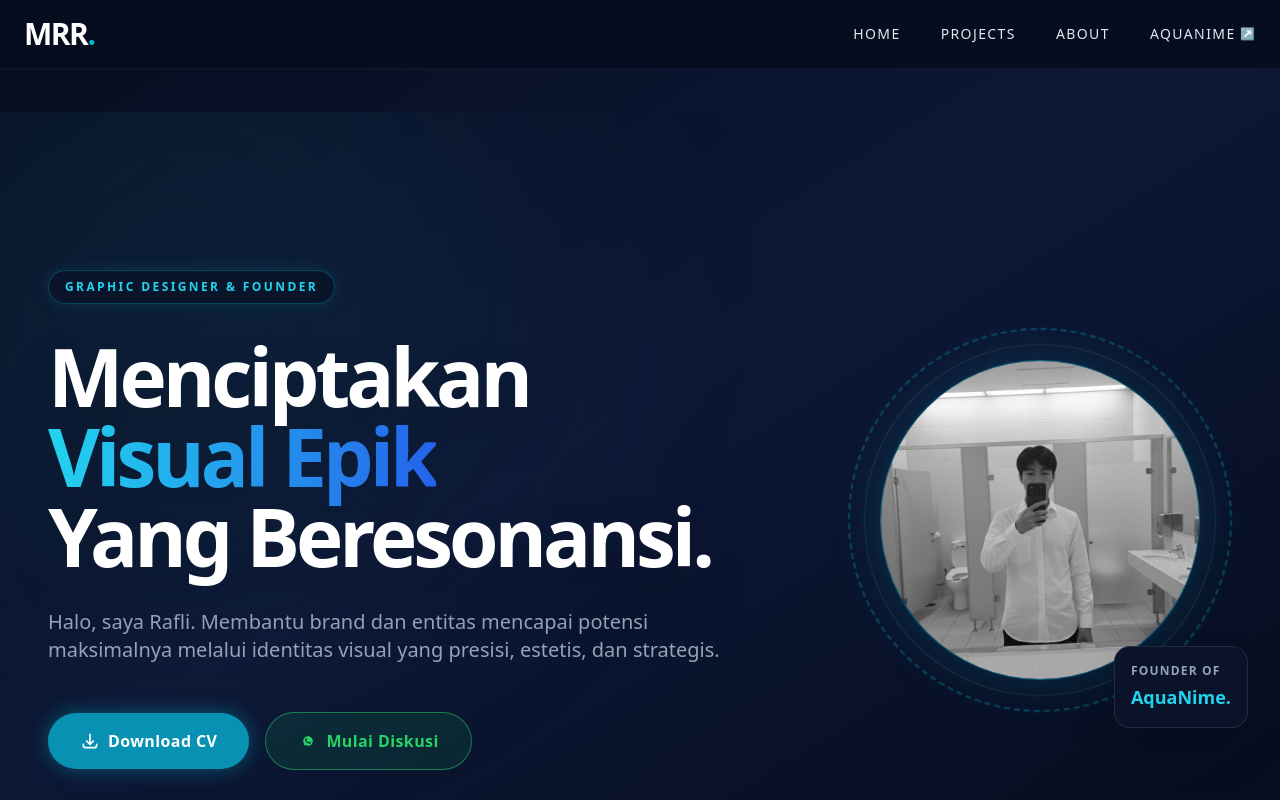
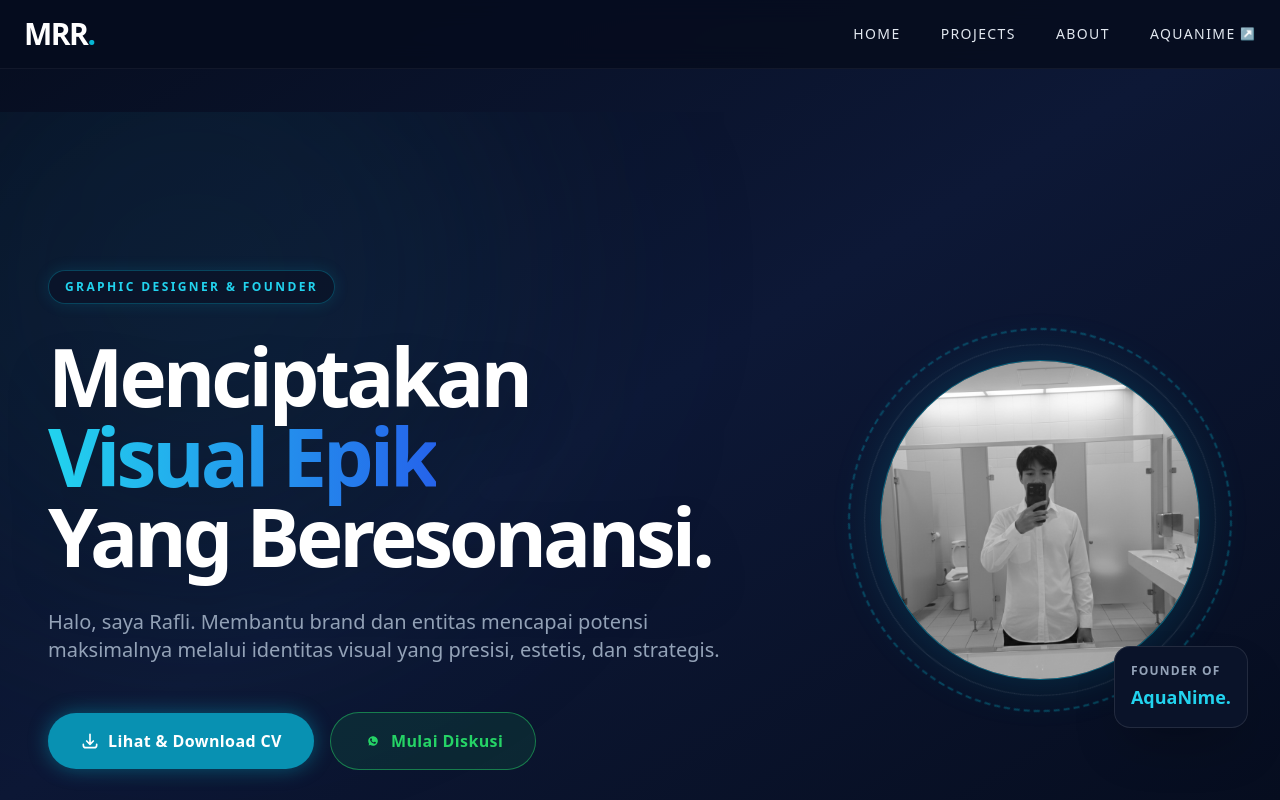
Before and after one commit to Rafli161102/CV-MRR, a Next.js app: page / in a window 1280 px wide. Shown: the top 800 px of the page. Built offline with nearby package versions, Linux system fonts and the light colour scheme.

Commit message:
Update page.jsx

```diff
--- a/src/app/page.jsx
+++ b/src/app/page.jsx
@@ -4,6 +4,7 @@ import Link from 'next/link';
 import { PROJECT_LIST } from '../data/store';
 
 export default function Home() {
+  // Mengambil 3 karya pertama dari store.js untuk dipajang di Beranda
   const featuredProjects = PROJECT_LIST.slice(0, 3);
 
   // Ganti dengan nomor WhatsApp aslimu (format: 628...)
@@ -44,15 +45,14 @@ export default function Home() {
               {/* TOMBOL CALL TO ACTION (DIPERBARUI) */}
               <div className="flex flex-col sm:flex-row items-center gap-4 justify-center lg:justify-start">
 
-                {/* Tombol Download CV (Mengarah ke folder public) */}
-                <a
-                  href="/CV_Muhammad_Rafli_Ramadhan.pdf"
-                  download
+                {/* Tombol Lihat & Download CV (Mengarah ke CV Auto-Generate) */}
+                <Link
+                  href="/cv-print"
                   className="w-full sm:w-auto px-8 py-4 bg-cyan-600 hover:bg-cyan-500 text-white font-bold rounded-full transition-all shadow-[0_0_20px_rgba(6,182,212,0.4)] hover:shadow-[0_0_40px_rgba(6,182,212,0.6)] hover:scale-105 tracking-wide text-center flex justify-center items-center gap-2"
                 >
                   <svg xmlns="http://www.w3.org/2000/svg" className="h-5 w-5" fill="none" viewBox="0 0 24 24" stroke="currentColor"><path strokeLinecap="round" strokeLinejoin="round" strokeWidth={2} d="M4 16v1a3 3 0 003 3h10a3 3 0 003-3v-1m-4-4l-4 4m0 0l-4-4m4 4V4" /></svg>
-                  Download CV
-                </a>
+                  Lihat & Download CV
+                </Link>
 
                 {/* Tombol Hubungi WhatsApp */}
                 <a
```
